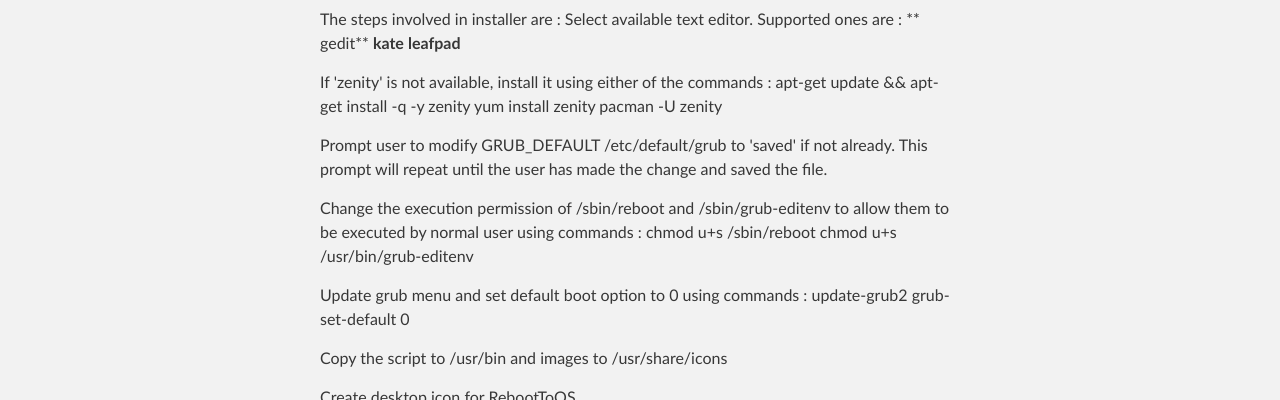
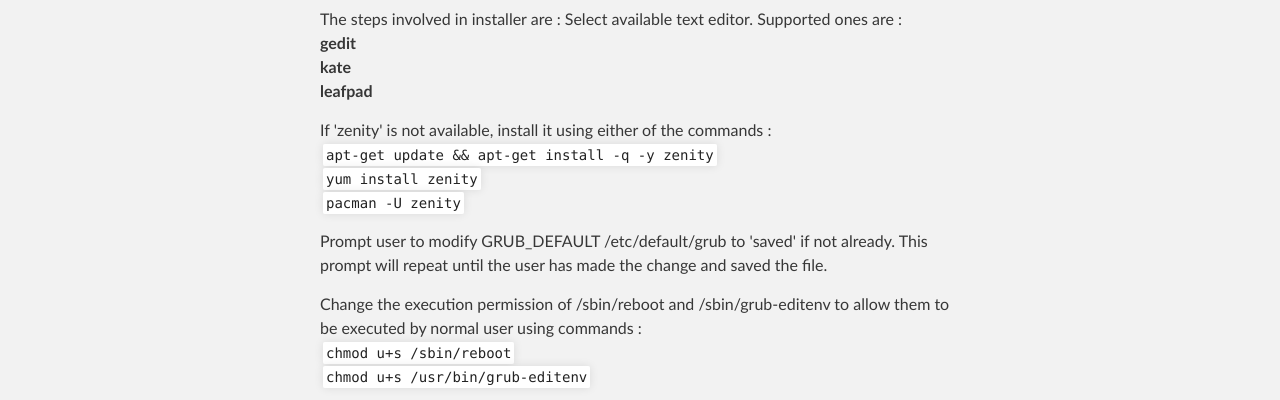
Before and after one commit to renjithis/reboot2os, a plain HTML site: page index.html in a window 1280 px wide. Shown: the part 518-918 px from the top of the page. Drawn offline with Linux system fonts and the light colour scheme.

```diff
--- a/index.html
+++ b/index.html
@@ -47,24 +47,24 @@ It has an Installer which detects whether 'zenity' is installed or not and insta
 
 <p>The steps involved in installer are :
 Select available text editor. Supported ones are :
-** gedit**
- <strong>kate</strong>
- <strong>leafpad</strong></p>
+<br><strong>gedit</strong>
+<br><strong>kate</strong>
+<br><strong>leafpad</strong></p>
 
 <p>If 'zenity' is not available, install it using either of the commands :
- apt-get update &amp;&amp; apt-get install -q -y zenity
- yum install zenity
- pacman -U zenity</p>
+<br><code>apt-get update &amp;&amp; apt-get install -q -y zenity</code>
+<br><code>yum install zenity</code>
+<br><code>pacman -U zenity</code></p>
 
 <p>Prompt user to modify GRUB_DEFAULT /etc/default/grub to 'saved' if not already. This prompt will repeat until the user has made the change and saved the file.</p>
 
 <p>Change the execution permission of /sbin/reboot and /sbin/grub-editenv to allow them to be executed by normal user using commands :
- chmod u+s /sbin/reboot
- chmod u+s /usr/bin/grub-editenv</p>
+<br><code>chmod u+s /sbin/reboot</code>
+<br><code>chmod u+s /usr/bin/grub-editenv</code></p>
 
 <p>Update grub menu and set default boot option to 0 using commands :
- update-grub2
- grub-set-default 0</p>
+<br><code>update-grub2</code>
+<br><code>grub-set-default 0</code></p>
 
 <p>Copy the script to /usr/bin and images to /usr/share/icons</p>
 
```
Also changed, not shown: params.json (+1 -1 lines).
